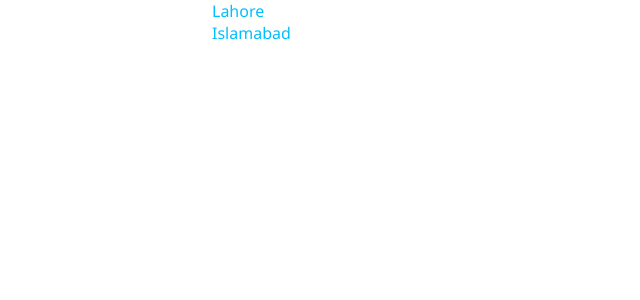
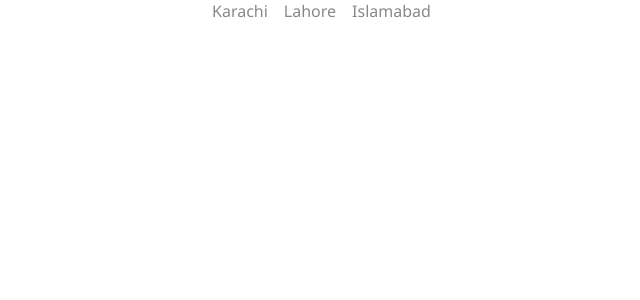
Before and after one commit to usamajamil006/react-route-redux-saga-apicall, a React (Create React App) app: page /search in a window 1280 px wide. Shown: the top 300 px of the page, without its empty margins (103-743 px from the left). Built offline with nearby package versions, Linux system fonts and the light colour scheme.

Commit message:
React Component desgine

```diff
--- a/src/App.js
+++ b/src/App.js
@@ -2,6 +2,7 @@ import React from 'react';
 import './App.css';
 import { BrowserRouter, Route } from "react-router-dom";
 
+import NavBar from './components/NavBar'
 import Karachi from './routes/Karachi'
 import Lahore from './routes/Lahore'
 import Islamabad from './routes/Isalambad'
@@ -10,9 +11,10 @@ function App() {
   return (
     <BrowserRouter>
     <div className="app">
+      <NavBar/>
       <Route path="/" component={Karachi} exact />
-      <Route path="/search" component={Lahore} />
-      <Route path="/search" component={Islamabad} />
+      <Route path="/lahore" component={Lahore} />
+      <Route path="/islamabad" component={Islamabad} />
     </div>
   </BrowserRouter>
   );
--- a/src/Components/NavBar.jsx
+++ b/src/Components/NavBar.jsx
@@ -0,0 +1,13 @@
+import React, { Component } from 'react'
+import { Link } from "react-router-dom";
+
+export default class NavBar extends Component {
+    render() {
+        return (<div>
+            <Link to='/'>Karachi</Link>
+            <Link to='/lahore'>Lahore</Link>
+            <Link to='/islamabad'>Islamabad</Link>
+            </div>
+            )
+    }
+}
--- a/src/routes/Isalambad.jsx
+++ b/src/routes/Isalambad.jsx
@@ -1,5 +1,5 @@
 import React, { Component } from 'react'
-
+import {connect} from 'react-redux'
 export default class Isalambad extends Component {
     render() {
         return (
--- a/src/routes/Karachi.jsx
+++ b/src/routes/Karachi.jsx
@@ -1,4 +1,5 @@
 import React, { Component } from 'react'
+import {connect} from 'react-redux'
 
 export default class Karachi extends Component {
     render() {
--- a/src/routes/Lahore.jsx
+++ b/src/routes/Lahore.jsx
@@ -1,4 +1,5 @@
 import React, { Component } from 'react'
+import {connect} from 'react-redux'
 
 export default class Lahore extends Component {
     render() {
```
